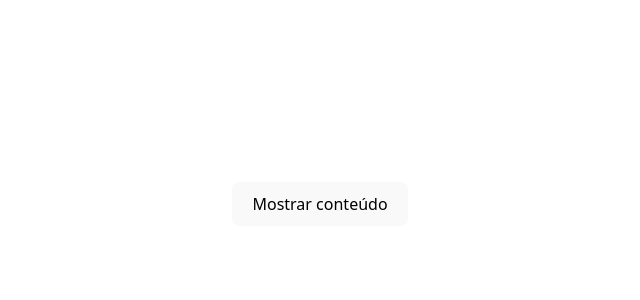
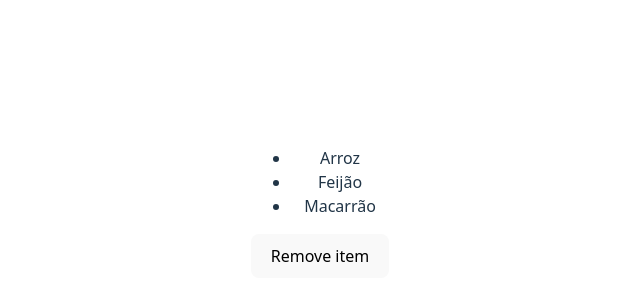
Before and after one commit to DouglasYHWH-Developer/React, a React (Vite) app in the folder Painel_de_Usuario/: page / in a window 1280 px wide. Shown: the part 196-496 px from the top of the page, without its empty margins (320-960 px from the left). Built offline with nearby package versions, Linux system fonts and the light colour scheme.

Commit message:
baixando projeto

```diff
--- a/Painel_de_Usuario/src/App.jsx
+++ b/Painel_de_Usuario/src/App.jsx
@@ -8,8 +8,8 @@ function App() {
   return (
     <>
      { /*<Painel />*/}
-     <PainelVisibilidade />
-     {/*<ListaDeCompras />*/}
+     {/*<PainelVisibilidade />*/}
+     <ListaDeCompras />
     </>
   )
 }
```
